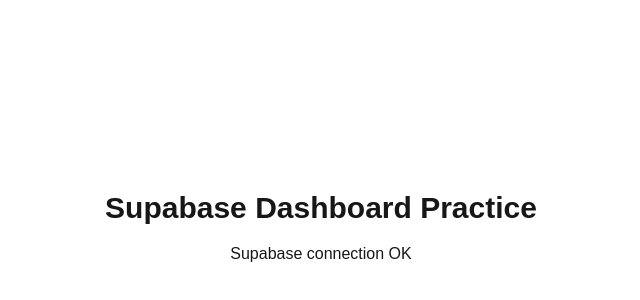
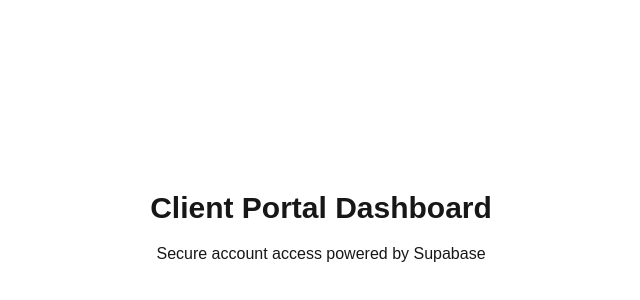
Before and after one commit to bondarenkodenis0907-web/client-portal-dashboard, a Next.js app: page / in a window 1280 px wide. Shown: the part 172-472 px from the top of the page, without its empty margins (319-959 px from the left). Built offline with nearby package versions, Linux system fonts and the light colour scheme; no server answers.

Commit message:
chore: rename app to Client Portal Dashboard

```diff
--- a/src/app/page.tsx
+++ b/src/app/page.tsx
@@ -17,7 +17,7 @@ export default function Home() {
         return;
       }
 
-      setStatus("Supabase connection OK");
+      setStatus("Secure account access powered by Supabase");
     }
 
     checkConnection();
@@ -27,7 +27,7 @@ export default function Home() {
     <main className="flex min-h-screen items-center justify-center">
       <div className="text-center">
         <h1 className="text-3xl font-bold">
-          Supabase Dashboard Practice
+          Client Portal Dashboard
         </h1>
 
         <p className="mt-4">
```
